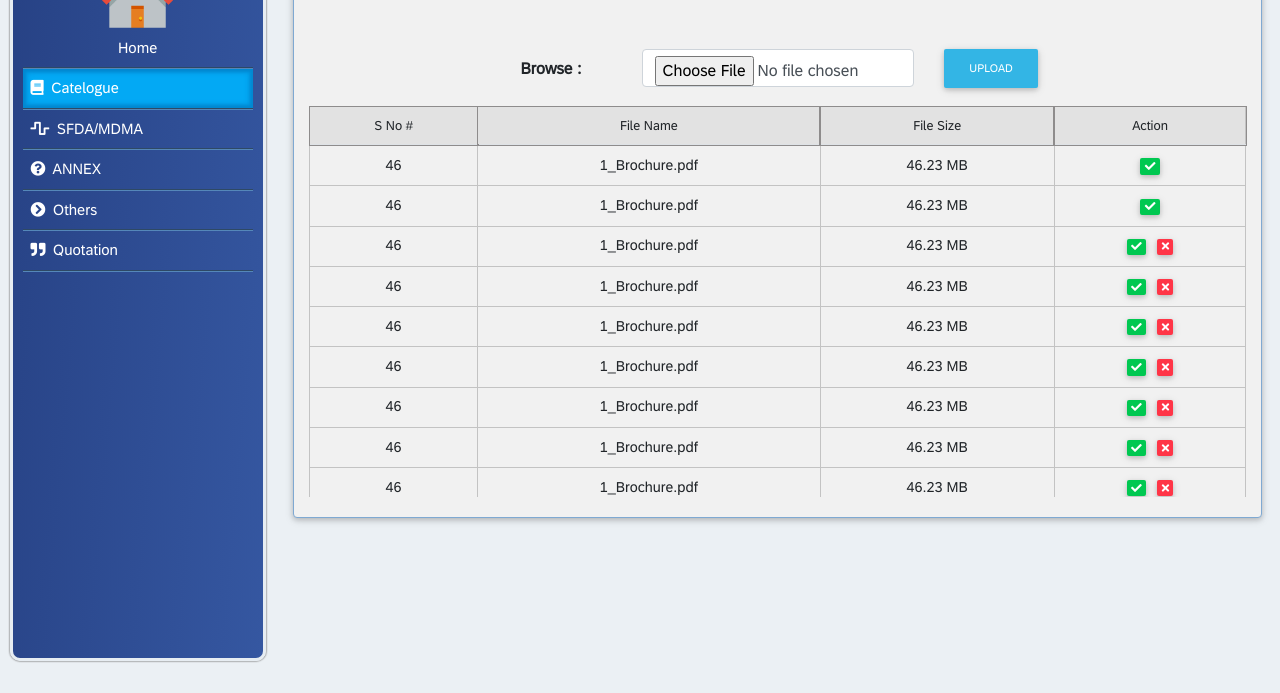
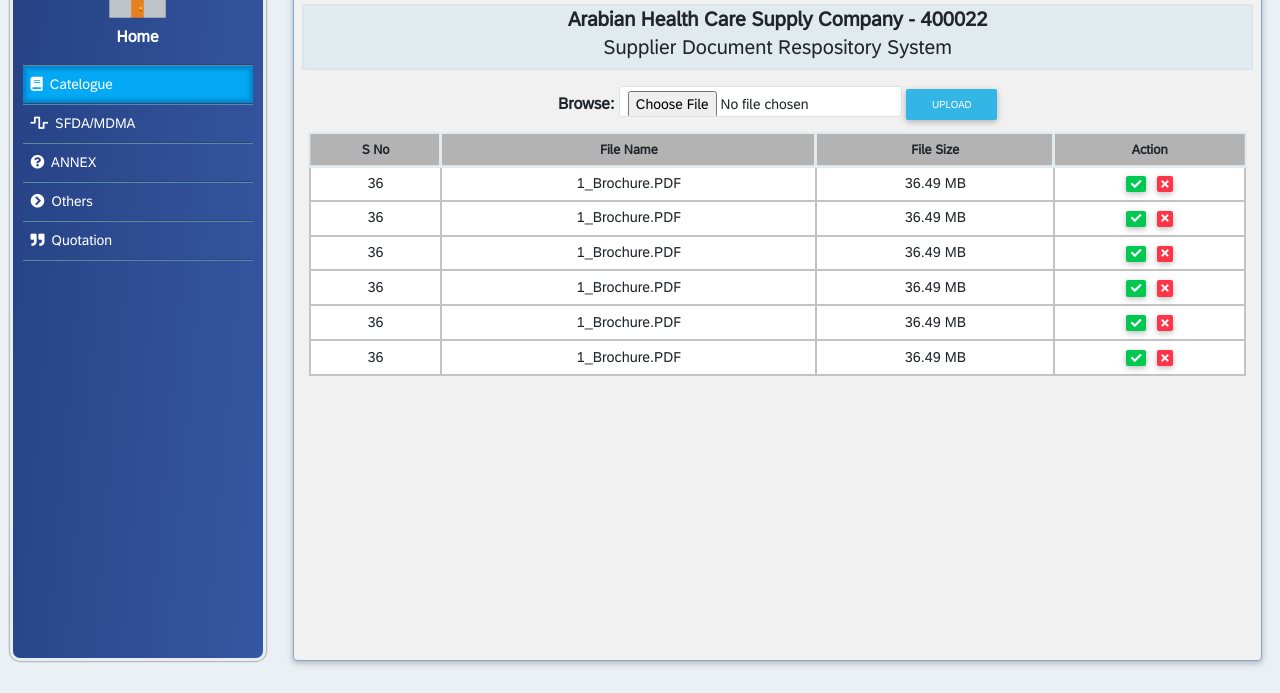
Before and after one commit to karthikairasu/TFMS, a plain HTML site: page tender_document_assignment.html in a window 1280 px wide. Shown: the part 107-800 px from the top of the page. Drawn offline with nearby package versions, Linux system fonts and the light colour scheme; files whose address does not match are found by name.

Commit message:
table upload

```diff
--- a/tender_document_assignment.html
+++ b/tender_document_assignment.html
@@ -45,8 +45,16 @@
     </div>
   </nav>  -->
   <nav class="navbar navbar_2 navbar-dark p-1">
-    <div class="col-md-12 col-12">
+    <div class="col-md-4 col-4" style="padding-left: 7%;">
       <a href="" class="navbar-brand mx-3 p-0" style="color: #FFEB3B!important;"><img class="" src="assets/images/images2.png" style="height: 35px;width: auto"></a>
+    </div>
+    <div class="col-md-4 col-4"></div>
+    <div class="col-md-4 col-4 text-right px-0">
+      <a href="" class="navbar-brand">
+        <span class="badge badge-light" type="submit">
+          <i class="fas fa-power-off"></i>
+        </span>
+      </a>
     </div>
   </nav>
 </header>
@@ -55,8 +63,11 @@
     <div class="container-fluid px-0">
       <div class="row mx-0">
         <div class="main_left">
+          <div class="text-center my-2">
+            <img class="" src="assets/images/house.png" style="height: 75px;width: auto">
+            <h6 class="text-white fw-600">Home</h6>
+          </div>
           <div class="nav flex-column nav-pills" id="v-pills-tab" role="tablist" aria-orientation="vertical">
-            <a class="nav-link text-center" id="v-pills-home-tab" data-toggle="pill" href="" role="tab" aria-controls="v-pills-home" aria-selected="true"><img class="" src="assets/images/house.png" style="height: 75px;width: auto"><br>Home</a>
             <a class="nav-link br_t active" id="v-pills-home-tab" data-toggle="pill" href="" role="tab" aria-controls="v-pills-home" aria-selected="true"><i class="fas fa-book"></i>&ensp;Catelogue</a>
             <a class="nav-link br_t" id="v-pills-profile-tab" data-toggle="pill" href="" role="tab" aria-controls="v-pills-profile" aria-selected="false"><i class="fas fa-wave-square"></i>&ensp;SFDA/MDMA</a>
             <a class="nav-link br_t" id="v-pills-messages-tab" data-toggle="pill" href="" role="tab" aria-controls="v-pills-messages" aria-selected="false"><i class="fas fa-question-circle"></i>&ensp;ANNEX</a>
@@ -67,141 +78,78 @@
         <div class="main_right">
           <div class="card main_card mx-2">
             <div class="card-header p-1">
-              <h4 class="text-center my-2">
-                <b>Arabian Health Care Supply Company - 400022</b>
-             </h4>
+              <h5 class="text-left my-1 px-2 fw-800">
+                Catelogue
+             </h5>
             </div>
             <div class="card-body px-2">
-              <div class="col-lg-8 col-md-10 col-8 mx-auto">
-                <div class="row mx-0">
-                  <div class="col-md-3 col-sm-6 col-12">
-                    <div class="form-group text-center">
-                      <label class="d-block"><b>&ensp;</b></label>
-                      <label class="py-2 mb-0 text-center"><b>Browse :</b></label>
-                    </div>
-                  </div>
-                  <div class="col-md-6 col-sm-6 col-12">
-                   <div class="form-group">
-                      <label class=""><b>&ensp;</b></label>
-                      <input
-                      type="file"
-                      class="form-control br_cr"
-                      id="nuppo_no" placeholder=""
-                      />
-                    </div>
-                  </div>
-                  <div class="col-md-3 col-sm-6 col-12">
-                    <div class="form-group">
-                      <label class=""><b>&ensp;</b></label>
-                      <button class="btn btn-info btn-md m-0 d-block">upload</button>
-                    </div>
-                  </div>
-                </div>
-                <!-- ====================close ==================-->
+              <div class="body-title">
+                <h5 class="fw-600 text-center pb-1 mb-0">Arabian Health Care Supply Company - 400022</h5>
+                <h5 class="text-center">Supplier Document Respository System</h5>
+              </div>
+              <div class="form-group my-2 mt-3 text-center">
+                <label class="fw-600">Browse:</label>
+                <input type="file" class="form-control-sm border bg-white" name="">
+                <button class="btn btn-info btn-sm m-0">Upload</button>
               </div>
 
               <div class="table-responsive res_mainT">
                 <table class="table table-bordered sub_T">
                   <thead>
                     <tr class="table-active head_1">
-                      <th>S No #</th>
+                      <th>S No </th>
                       <th>File Name</th>
                       <th>File Size</th>
                       <th>Action</th>
                     </tr>
                   </thead>
                   <tbody>
-                    <tr class="">
-                      <td>46</td>
-                      <td>1_Brochure.pdf</td>
-                      <td>46.23 MB</td>
-                      <td>
-                        <span class="badge badge-success"><i class="fas fa-check"></i></span>
-                      </td>
+                    <tr>
+                      <td>36</td>
+                      <td>1_Brochure.PDF</td>
+                      <td>36.49 MB</td>
+                      <td><span class="badge badge-success"><i class="fas fa-check"></i></span>&ensp;
+                        <span class="badge badge-danger"><i class="fas fa-times"></i></span></td>
                     </tr>
-                    <tr class="">
-                      <td>46</td>
-                      <td>1_Brochure.pdf</td>
-                      <td>46.23 MB</td>
-                      <td>
-                        <span class="badge badge-success"><i class="fas fa-check"></i></span>
-                      </td>
+                    <tr>
+                      <td>36</td>
+                      <td>1_Brochure.PDF</td>
+                      <td>36.49 MB</td>
+                      <td><span class="badge badge-success"><i class="fas fa-check"></i></span>&ensp;
+                        <span class="badge badge-danger"><i class="fas fa-times"></i></span></td>
                     </tr>
-                    <tr class="">
-                      <td>46</td>
-                      <td>1_Brochure.pdf</td>
-                      <td>46.23 MB</td>
-                      <td>
-                        <span class="badge badge-success"><i class="fas fa-check"></i></span>&ensp;
-                        <span class="badge badge-danger"><i class="fas fa-times"></i></span>
-                      </td>
+                    <tr>
+                      <td>36</td>
+                      <td>1_Brochure.PDF</td>
+                      <td>36.49 MB</td>
+                      <td><span class="badge badge-success"><i class="fas fa-check"></i></span>&ensp;
+                        <span class="badge badge-danger"><i class="fas fa-times"></i></span></td>
                     </tr>
-                    <tr class="">
-                      <td>46</td>
-                      <td>1_Brochure.pdf</td>
-                      <td>46.23 MB</td>
-                      <td>
-                        <span class="badge badge-success"><i class="fas fa-check"></i></span>&ensp;
-                        <span class="badge badge-danger"><i class="fas fa-times"></i></span>
-                      </td>
+                    <tr>
+                      <td>36</td>
+                      <td>1_Brochure.PDF</td>
+                      <td>36.49 MB</td>
+                      <td><span class="badge badge-success"><i class="fas fa-check"></i></span>&ensp;
+                        <span class="badge badge-danger"><i class="fas fa-times"></i></span></td>
                     </tr>
-                    <tr class="">
-                      <td>46</td>
-                      <td>1_Brochure.pdf</td>
-                      <td>46.23 MB</td>
-                      <td>
-                        <span class="badge badge-success"><i class="fas fa-check"></i></span>&ensp;
-                        <span class="badge badge-danger"><i class="fas fa-times"></i></span>
-                      </td>
+                    <tr>
+                      <td>36</td>
+                      <td>1_Brochure.PDF</td>
+                      <td>36.49 MB</td>
+                      <td><span class="badge badge-success"><i class="fas fa-check"></i></span>&ensp;
+                        <span class="badge badge-danger"><i class="fas fa-times"></i></span></td>
                     </tr>
-                    <tr class="">
-                      <td>46</td>
-                      <td>1_Brochure.pdf</td>
-                      <td>46.23 MB</td>
-                      <td>
-                        <span class="badge badge-success"><i class="fas fa-check"></i></span>&ensp;
-                        <span class="badge badge-danger"><i class="fas fa-times"></i></span>
-                      </td>
-                    </tr>
-                    <tr class="">
-                      <td>46</td>
-                      <td>1_Brochure.pdf</td>
-                      <td>46.23 MB</td>
-                      <td>
-                        <span class="badge badge-success"><i class="fas fa-check"></i></span>&ensp;
-                        <span class="badge badge-danger"><i class="fas fa-times"></i></span>
-                      </td>
-                    </tr>
-                    <tr class="">
-                      <td>46</td>
-                      <td>1_Brochure.pdf</td>
-                      <td>46.23 MB</td>
-                      <td>
-                        <span class="badge badge-success"><i class="fas fa-check"></i></span>&ensp;
-                        <span class="badge badge-danger"><i class="fas fa-times"></i></span>
-                      </td>
-                    </tr>
-                    <tr class="">
-                      <td>46</td>
-                      <td>1_Brochure.pdf</td>
-                      <td>46.23 MB</td>
-                      <td>
-                        <span class="badge badge-success"><i class="fas fa-check"></i></span>&ensp;
-                        <span class="badge badge-danger"><i class="fas fa-times"></i></span>
-                      </td>
-                    </tr>
-                    <tr class="">
-                      <td>46</td>
-                      <td>1_Brochure.pdf</td>
-                      <td>46.23 MB</td>
-                      <td>
-                        <span class="badge badge-success"><i class="fas fa-check"></i></span>&ensp;
-                        <span class="badge badge-danger"><i class="fas fa-times"></i></span>
-                      </td>
+                    <tr>
+                      <td>36</td>
+                      <td>1_Brochure.PDF</td>
+                      <td>36.49 MB</td>
+                      <td><span class="badge badge-success"><i class="fas fa-check"></i></span>&ensp;
+                        <span class="badge badge-danger"><i class="fas fa-times"></i></span></td>
                     </tr>
                   </tbody>
                 </table>
-            </div>
+              </div>
+
             </div>
           </div>
 
```
Also changed, not shown: assets/lib/style.css.
